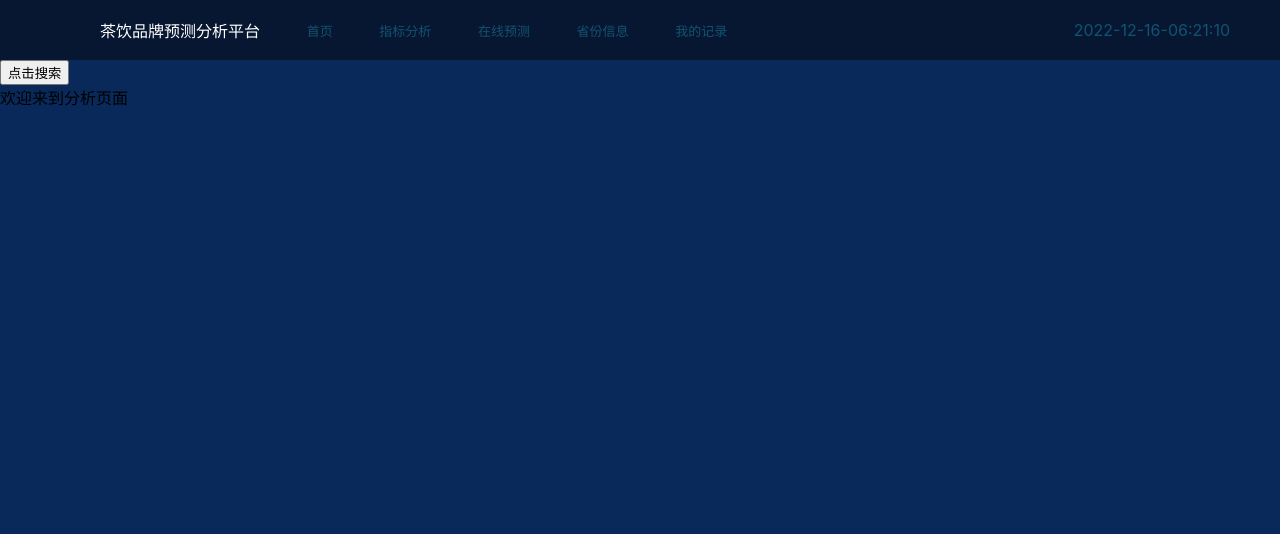
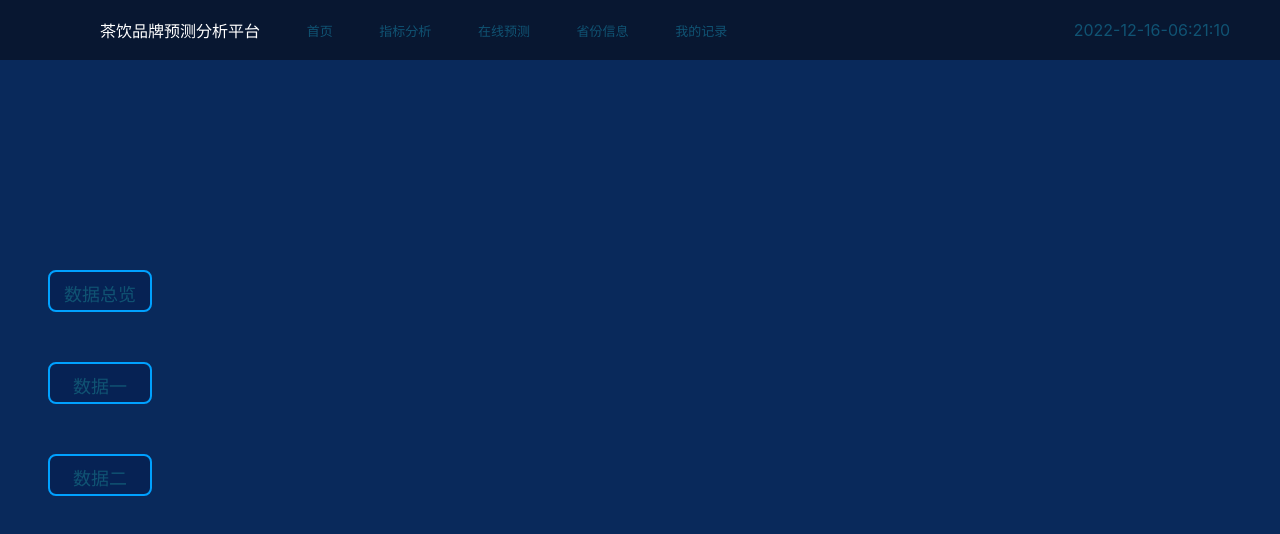
Before and after one commit to wjywy/React-hook, a React (Create React App) app: page /top/assay in a window 1280 px wide. Shown: the top 534 px of the page. Built offline with nearby package versions, Linux system fonts and the light colour scheme.

Commit message:
'指标分析'

```diff
--- /dev/null
+++ b/src/pages/assay/index.css
@@ -0,0 +1,30 @@
+.array_total {
+    display: flex;
+    flex-direction: row;
+}
+
+.array_fix {
+    width: 200px;
+    height: 100vh;
+    color: rgb(16,83,115);
+    cursor: pointer;
+    display: flex;
+    flex-direction: column;
+    align-items: center;
+    /* justify-content: center; */
+    margin-top: 20vh;
+
+}
+
+.array_flexible {
+    flex: 1;
+    height: 100vh;
+}
+
+.array_size {
+    width: 100px;
+    height: 30px;
+    font-size: 18px;
+    text-align: center;
+    padding-top: 8px;
+}
--- a/src/pages/assay/index.jsx
+++ b/src/pages/assay/index.jsx
@@ -1,27 +1,36 @@
 import React from "react";
-import { useEffect } from "react";
+import { Outlet, useNavigate } from "react-router-dom";
 import {
-    useState
+    useState,
+    useEffect
 } from 'react'
+import './index.css'
 
 const App = () => {
-    let [a,setA] = useState(6666)
-    function vv () {
-        setA(8888888)
-        console.log(a)
+    let navigate = useNavigate()
+    const to_total = () => {
+        navigate('/top/assay/total', { replace: false })
     }
 
-    function look () {
-        console.log(a)
+    const to_dataOne = () => {
+        navigate('/top/assay/dataOne', { replace: false })
     }
-    useEffect(() => {
-        setA('qoqoqoqoqo')
-        console.log(a)
-    },[])
+
+    const to_dataTwo = () => {
+        navigate('/top/assay/dataTwo', { replace: false })
+    }
     return (
         <>
-        <button onClick={vv}>点击搜索</button>
-        <div onClick={look}>欢迎来到分析页面</div>
+            <div className="array_total">
+                <div className="array_fix">
+                    <div onClick={to_total} className='home_left_pie array_size' >数据总览</div>
+                    <div onClick={to_dataOne} className='home_left_pie array_size'>数据一</div>
+                    <div onClick={to_dataTwo} className='home_left_pie array_size'>数据二</div>
+                </div>
+                <div className="array_flexible">
+                    <Outlet />
+                </div>
+            </div>
         </>
     )
 }
--- /dev/null
+++ b/src/pages/assay/数据一/index.jsx
@@ -0,0 +1,11 @@
+import React from 'react';
+
+function App() {
+    return (
+        <>
+        <div>数据一</div>
+        </>
+    );
+}
+
+export default App;
--- /dev/null
+++ b/src/pages/assay/数据二/index.jsx
@@ -0,0 +1,11 @@
+import React from 'react';
+
+function App() {
+    return (
+        <>
+        <div>数据二</div>
+        </>
+    );
+}
+
+export default App;
--- /dev/null
+++ b/src/pages/assay/数据总览/index.jsx
@@ -0,0 +1,14 @@
+import React,
+{
+
+} from 'react';
+
+function App() {
+    return (
+        <>
+        <div>数据总览</div>
+        </>
+    );
+}
+
+export default App
--- a/src/router/router.jsx
+++ b/src/router/router.jsx
@@ -8,13 +8,20 @@ const Prediction = UseLazy(import("../pages/prediction/index"))
 const Record = UseLazy(import("../pages/record/index"))
 const TopTab = UseLazy(import("../components/topTab/index"))
 const Province = UseLazy(import("../pages/province/index"))
+const AssayTotal = UseLazy(import("../pages/assay/数据总览/index"))
+const AssayDataOne = UseLazy(import("../pages/assay/数据一/index"))
+const AssayDataTwo = UseLazy(import("../pages/assay/数据二/index"))
 
 
 function Routers() {
     return (
         <Routes>
             <Route path="/top" element={<TopTab />}>
-                <Route path="assay" element={< Assay />} />
+                <Route path="assay" element={< Assay />}>
+                    <Route path="total" element={<AssayTotal />}></Route>
+                    <Route path="dataOne" element={<AssayDataOne />}></Route>
+                    <Route path="dataTwo" element={<AssayDataTwo />}></Route>
+                </Route>
                 <Route path="prediction" element={< Prediction />} />
                 <Route path="province" element={<Province />} />
                 <Route path="home" element={< Home />} />
```
